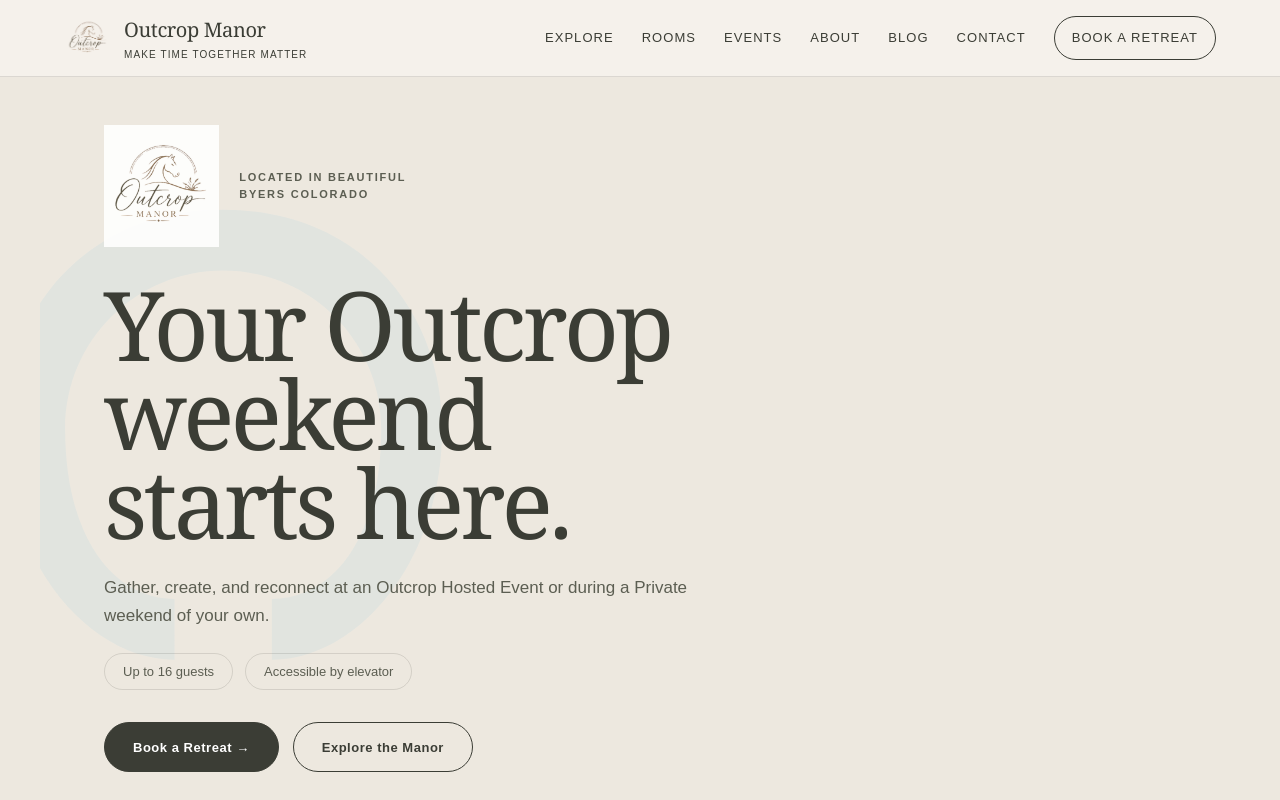
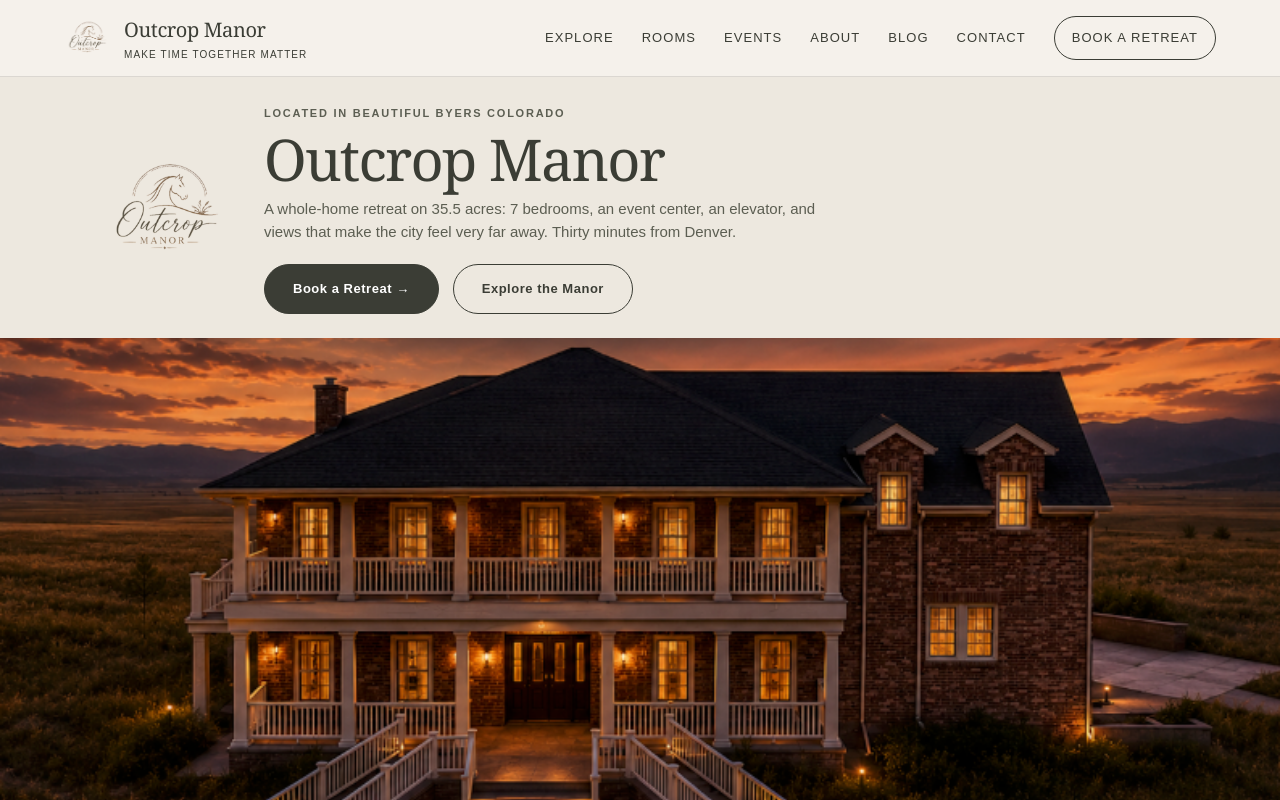
Before and after one commit to stimmel11/outcrop-manor-website, a Next.js app: page / in a window 1280 px wide. Shown: the top 800 px of the page. Built offline with nearby package versions, Linux system fonts and the light colour scheme.

Commit message:
Revert "Hero: horseshoe bg shape, big tagline, pill tags matching screenshot"
This reverts commit 36023287f45607179fb76bfee74672d00dd45eae.

```diff
--- a/app/globals.css
+++ b/app/globals.css
@@ -62,61 +62,33 @@ a { color: inherit; }
 
 /* ── Hero ───────────────────────────────────────────────────────────── */
 .hero-text-block {
-  position: relative;
-  overflow: hidden;
   max-width: 1200px;
   margin: 0 auto;
-  padding: 48px 5vw 56px;
+  padding: 28px 5vw 24px;
 }
-
-/* Horseshoe background shape */
-.hero-horseshoe {
-  position: absolute;
-  left: -60px;
-  top: 50%;
-  transform: translateY(-50%);
-  width: clamp(280px, 38vw, 520px);
-  height: auto;
-  color: var(--sage-pale);
-  opacity: 0.75;
-  pointer-events: none;
-  z-index: 0;
-}
-.hero-text-block > *:not(.hero-horseshoe) { position: relative; z-index: 1; }
-
-.hero-toprow {
+.hero-text-inner {
   display: flex;
+  gap: 32px;
   align-items: center;
-  gap: 20px;
-  margin-bottom: 32px;
 }
 .hero-logo {
-  width: clamp(80px, 9vw, 120px);
+  width: clamp(90px, 10vw, 140px);
   flex-shrink: 0;
   object-fit: contain;
   mix-blend-mode: multiply;
   opacity: 0.88;
 }
 .eyebrow { font-size: 11px; font-weight: 700; letter-spacing: 0.16em; margin: 0 0 8px; text-transform: uppercase; color: var(--forest-soft); }
-.hero-tagline {
+.hero-text-block h1 {
   font-family: var(--font-display);
-  font-size: clamp(52px, 7.5vw, 110px);
+  font-size: clamp(36px, 4.5vw, 64px);
   font-weight: 400;
-  letter-spacing: -0.04em;
-  line-height: 0.93;
-  margin: 0 0 28px;
+  letter-spacing: -0.03em;
+  line-height: 1;
+  margin: 0 0 10px;
   color: var(--forest);
 }
-.hero-intro { font-size: 17px; line-height: 1.6; margin: 0 0 24px; max-width: 600px; color: var(--forest-soft); }
-.hero-pills { display: flex; gap: 12px; flex-wrap: wrap; }
-.hero-pill {
-  border: 1px solid var(--line);
-  border-radius: 999px;
-  padding: 8px 18px;
-  font-size: 13px;
-  color: var(--forest-soft);
-  background: transparent;
-}
+.hero-intro { font-size: 15px; line-height: 1.55; margin: 0 0 20px; max-width: 560px; color: var(--forest-soft); }
 .hero-actions { display: flex; gap: 14px; flex-wrap: wrap; }
 
 /* Full-bleed hero photo */
--- a/app/page.tsx
+++ b/app/page.tsx
@@ -5,43 +5,37 @@ export default function HomePage() {
     <>
       {/* ── Hero copy ──────────────────────────────────────────────────── */}
       <section className="hero-text-block">
-        {/* Horseshoe background decoration */}
-        <svg className="hero-horseshoe" viewBox="0 0 400 440" fill="none" aria-hidden="true" xmlns="http://www.w3.org/2000/svg">
-          <path
-            d="M200 20 C90 20 20 100 20 200 C20 310 90 390 160 390 L160 340 C110 340 70 290 70 200 C70 128 128 70 200 70 C272 70 330 128 330 200 C330 290 290 340 240 340 L240 390 C310 390 380 310 380 200 C380 100 310 20 200 20 Z"
-            fill="currentColor"
+        <div className="hero-text-inner">
+          {/* Logo */}
+          {/* eslint-disable-next-line @next/next/no-img-element */}
+          <img
+            src="/images/outcrop-logo.png"
+            alt="Outcrop Manor"
+            className="hero-logo"
           />
-        </svg>
-
-        {/* Logo + location row */}
-        <div className="hero-toprow">
-          {/* eslint-disable-next-line @next/next/no-img-element */}
-          <img src="/images/outcrop-logo.png" alt="Outcrop Manor" className="hero-logo" />
-          <p className="eyebrow" style={{ margin: 0 }}>Located in Beautiful<br />Byers Colorado</p>
-        </div>
-
-        {/* Big tagline */}
-        <h1 className="hero-tagline">Your Outcrop<br />weekend<br />starts here.</h1>
-
-        {/* Subtext */}
+          {/* Copy */}
+          <div>
+            <p className="eyebrow">Located in beautiful Byers Colorado</p>
+            <h1>Outcrop Manor</h1>
             <p className="hero-intro">
-          Gather, create, and reconnect at an Outcrop Hosted Event or during a Private weekend of your own.
+              A whole-home retreat on 35.5 acres: 7 bedrooms, an event center,
+              an elevator, and views that make the city feel very far away. Thirty
+              minutes from Denver.
             </p>
-
-        {/* Pill tags */}
-        <div className="hero-pills">
-          <span className="hero-pill">Up to 16 guests</span>
-          <span className="hero-pill">Accessible by elevator</span>
-        </div>
-
-        {/* CTA buttons */}
-        <div className="hero-actions" style={{ marginTop: 32 }}>
-          <a href="https://booking.outcrop-manor.com" className="btn-primary" target="_blank" rel="noopener noreferrer">
+            <div className="hero-actions">
+              <a
+                href="https://booking.outcrop-manor.com"
+                className="btn-primary"
+                target="_blank"
+                rel="noopener noreferrer"
+              >
                 Book a Retreat →
               </a>
               <Link href="/explore-the-manor" className="btn-secondary">
                 Explore the Manor
               </Link>
+            </div>
+          </div>
         </div>
       </section>
 
```
Lines whose indentation alone changed are shown as unchanged.
